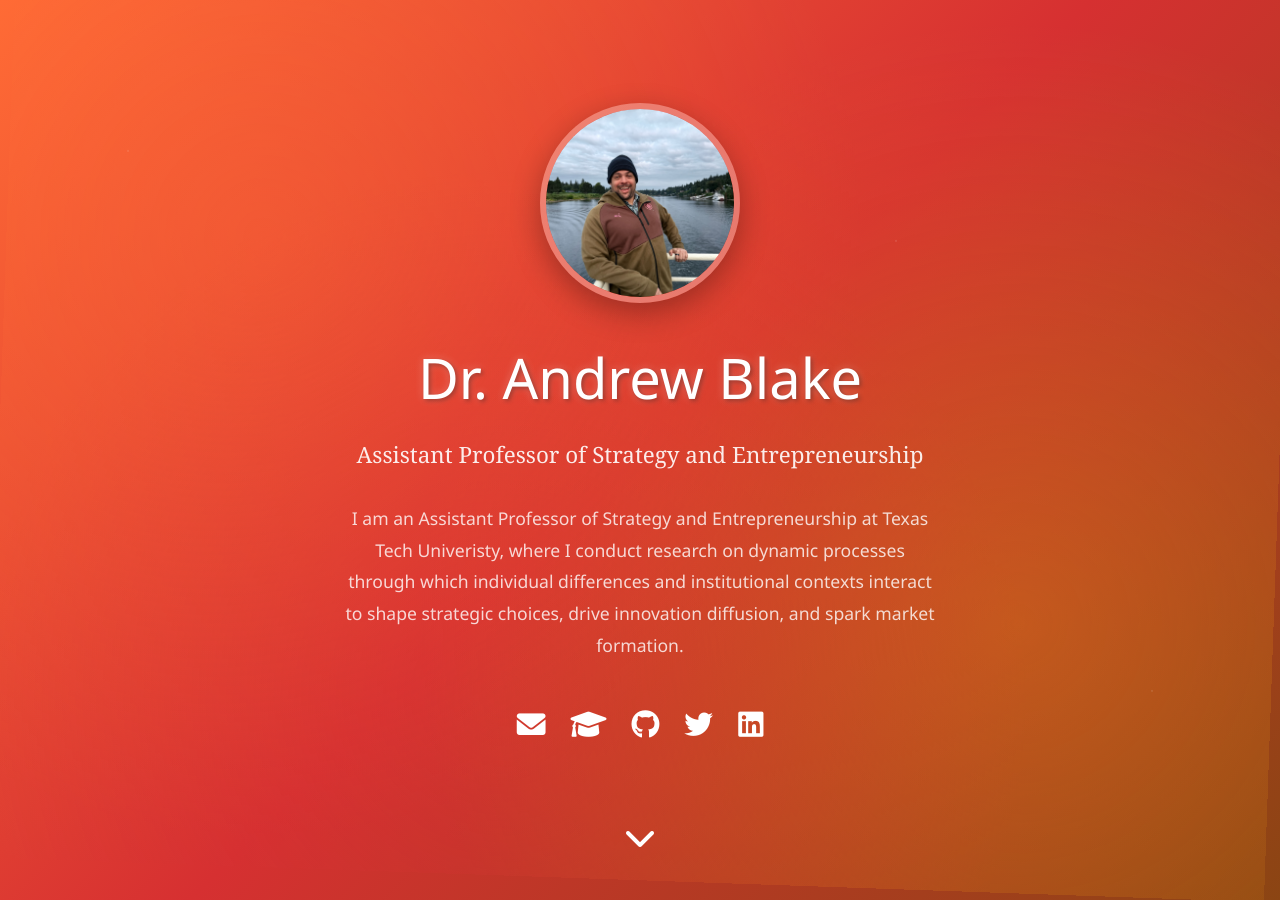
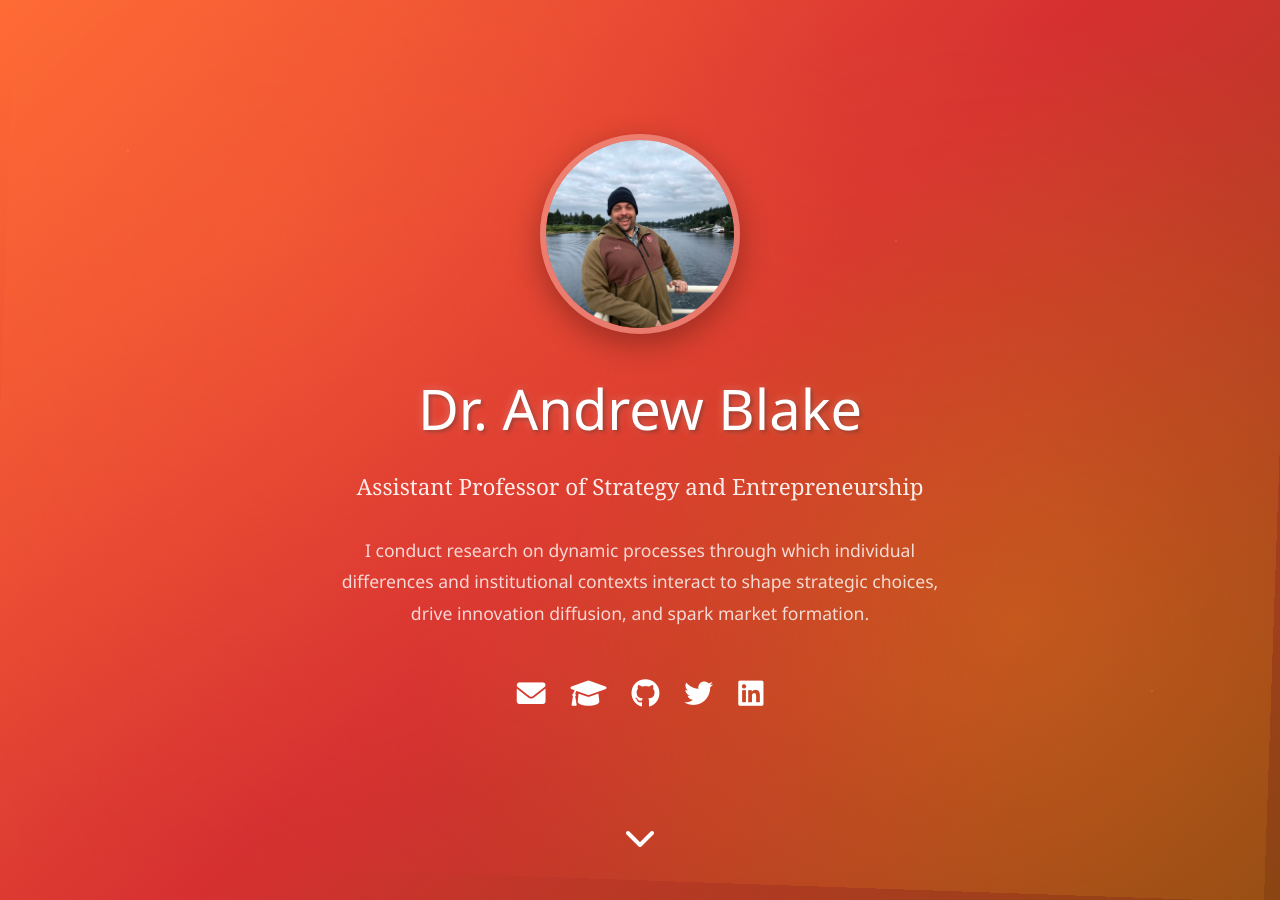
Before and after one commit to abblake/abblake.github.io, a Jekyll site: the page built from index.md, in a window 1280 px wide and 900 px high. Built offline with Jekyll 4.4.1, drawn with Linux system fonts in a browser that asks for light colours.

Commit message:
Update _config.yml
updated about me.

```diff
--- a/_config.yml
+++ b/_config.yml
@@ -10,7 +10,7 @@ author:
   title: Assistant Professor of Strategy and Entrepreneurship
   institution: Texas Tech University
   location: Lubbock, Texas
-  bio: "I am an Assistant Professor of Strategy and Entrepreneurship at Texas Tech Univeristy, where I conduct research on dynamic processes through which individual differences and institutional contexts interact to shape strategic choices, drive innovation diffusion, and spark market formation."
+  bio: "I conduct research on dynamic processes through which individual differences and institutional contexts interact to shape strategic choices, drive innovation diffusion, and spark market formation."
 
 # Social links
 social:
```
